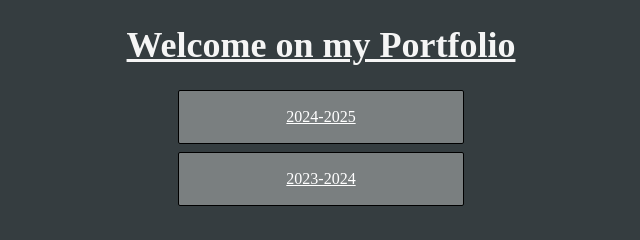
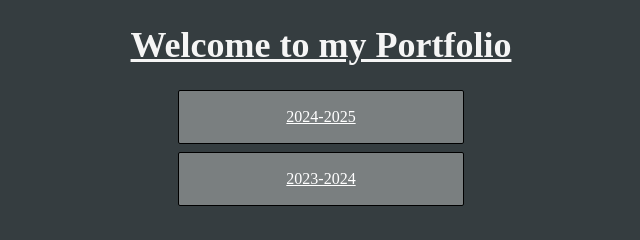
Before and after one commit to EkoayUwU/EkoayUwU.github.io, a plain HTML site: page index.html in a window 1280 px wide. Shown: the full height of the page, 319-959 px from the left. Drawn offline with Linux system fonts and the light colour scheme.

Commit message:
Update index.html

```diff
--- a/index.html
+++ b/index.html
@@ -10,7 +10,7 @@
 </head>
 
 <body>
-    <h1>Welcome on my Portfolio</h1>
+    <h1>Welcome to my Portfolio</h1>
         <div class="center">
 
             <a href="Portfolio/HTML/2024-2025.html" class="button" >2024-2025</a>
```
